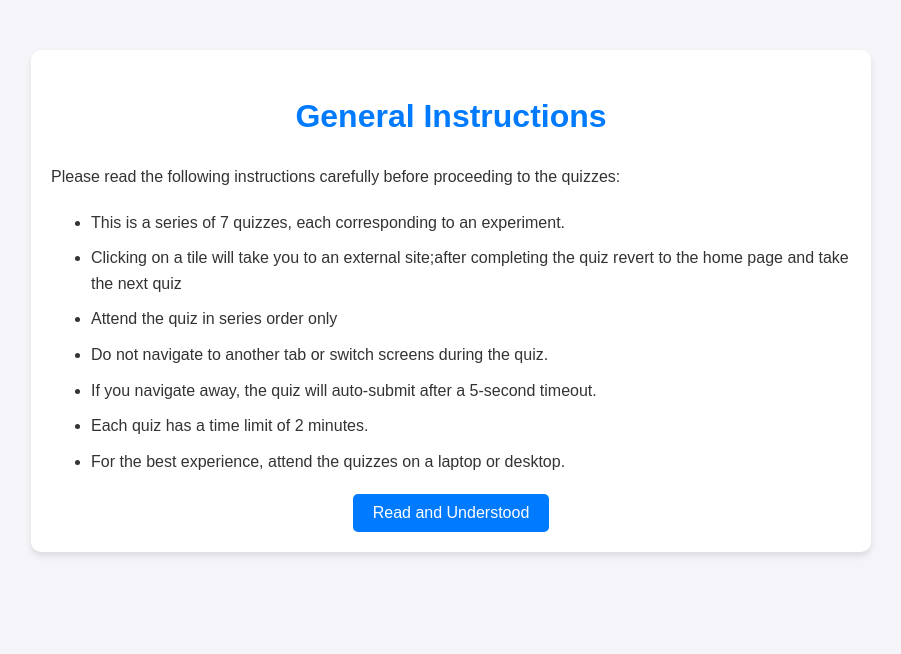
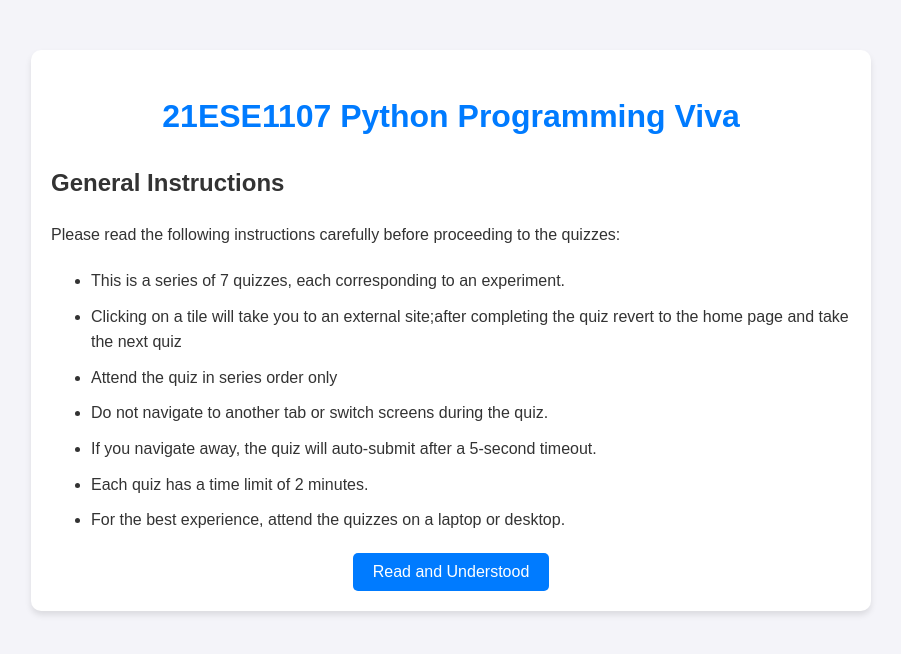
Before and after one commit to jmat-dev/viva, a plain HTML site: page index.html in a window 1280 px wide. Shown: the whole page, without its empty margins (189-1090 px from the left). Drawn offline with Linux system fonts and the light colour scheme.

Commit message:
Update index.html

```diff
--- a/index.html
+++ b/index.html
@@ -59,7 +59,8 @@
 <body>
     <!-- General Instructions Page -->
     <div class="container">
-        <h1>General Instructions</h1>
+        <h1>21ESE1107 Python Programming Viva<h1>
+        <h2>General Instructions</h2>
         <p>Please read the following instructions carefully before proceeding to the quizzes:</p>
         <ul>
             <li>This is a series of 7 quizzes, each corresponding to an experiment.</li>
```
